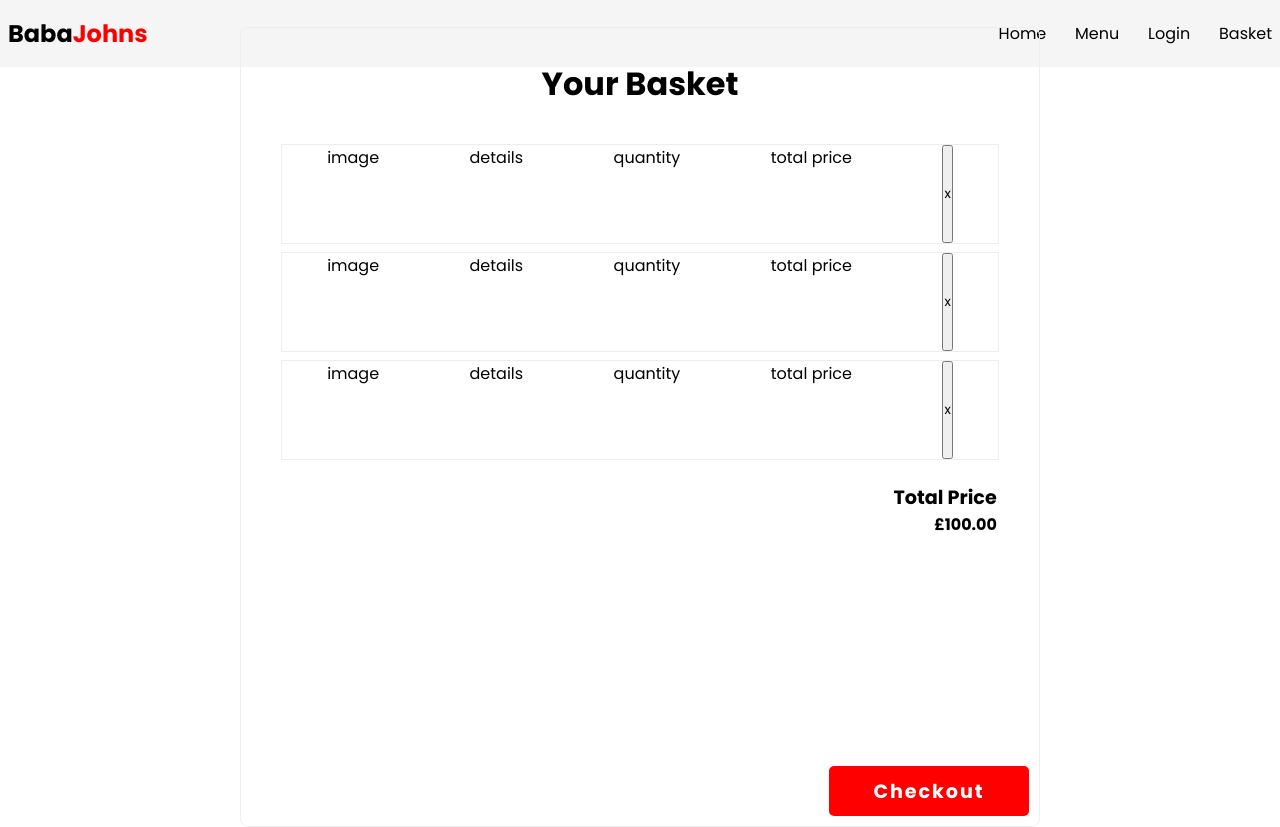
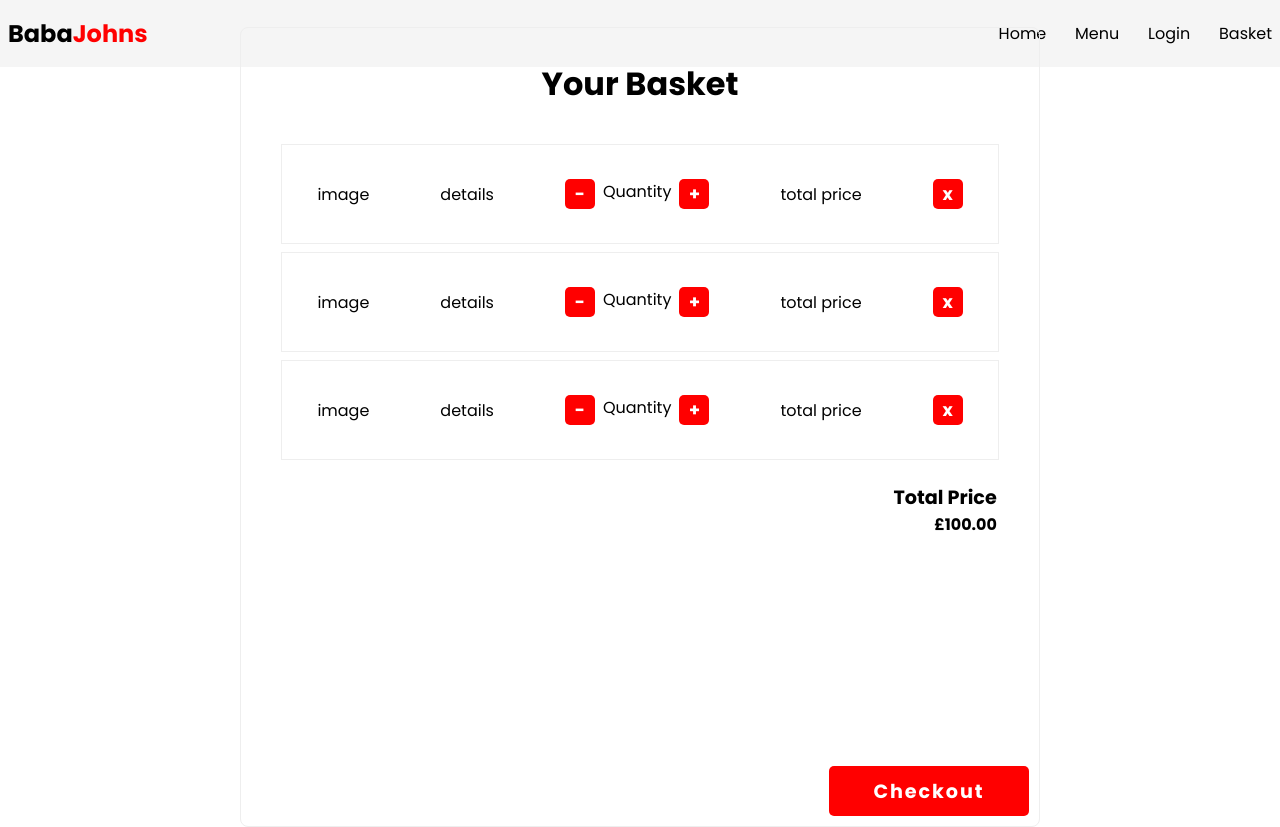
Before and after one commit to McGarry-A/Vue-Baba-Johns, a Vue app: page /basket in a window 1280 px wide. Built offline with nearby package versions, Linux system fonts and the light colour scheme.

Commit message:
styling basket item

```diff
--- a/src/components/BasketItem.vue
+++ b/src/components/BasketItem.vue
@@ -2,7 +2,11 @@
   <div class="basket-item-container">
     <div>image</div>
     <div>details</div>
-    <div>quantity</div>
+    <div class="quantity-container">
+      <button>-</button>
+      <p id="quantity">Quantity</p>
+      <button>+</button>
+    </div>
     <div>total price</div>
     <button>x</button>
   </div>
@@ -23,5 +27,27 @@ export default {
   margin: 0.25em auto;
   display: flex;
   justify-content: space-around;
+  align-items: center;
+}
+
+button {
+  height: 30px;
+  width: 30px;
+  display: flex;
+  justify-content: center;
+  align-items: center;
+  background: red;
+  color: white;
+  font-weight: bold;
+  border: none;
+  font-size: 1.1rem;
+  cursor: pointer;
+  border-radius: 5px;
+}
+.quantity-container {
+  display: flex;
+}
+#quantity {
+  padding: 0 .5em;
 }
 </style>
```
